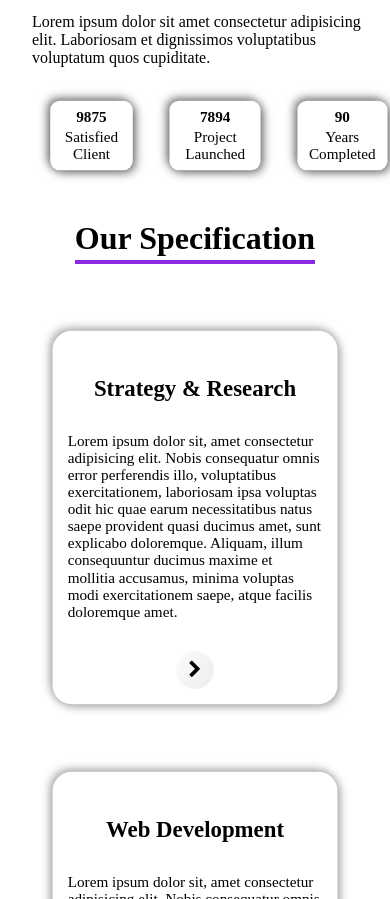
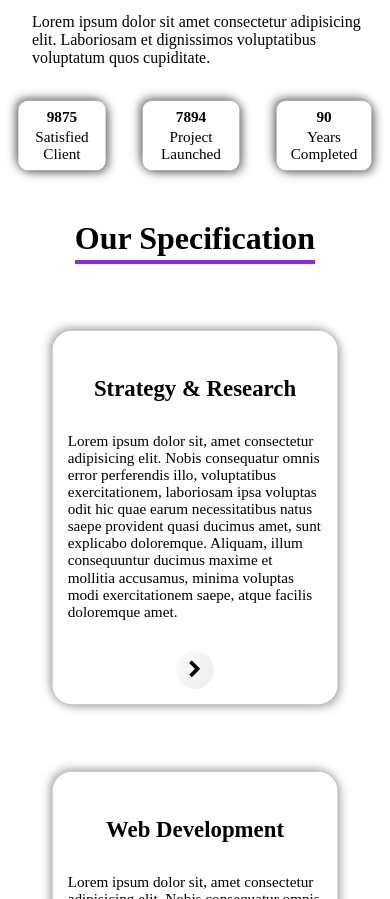
Before and after one commit to Tobiiadee/TestSite, a plain HTML site: page index.html in a window 390 px wide. Shown: the part 1411-2310 px from the top of the page. Drawn offline with nearby package versions, Linux system fonts and the light colour scheme; files that its build step writes are made by us from their sources.

Commit message:
new commit

```diff
--- a/mobile.css
+++ b/mobile.css
@@ -188,7 +188,8 @@ main section .sec-container {
 
 .section .sec1 .boxes {
     margin-top: 2rem;
-    margin-left: 3rem;
+    margin-left: 1rem;
+    margin-right: 1rem;
 }
 
 .flex {
```
